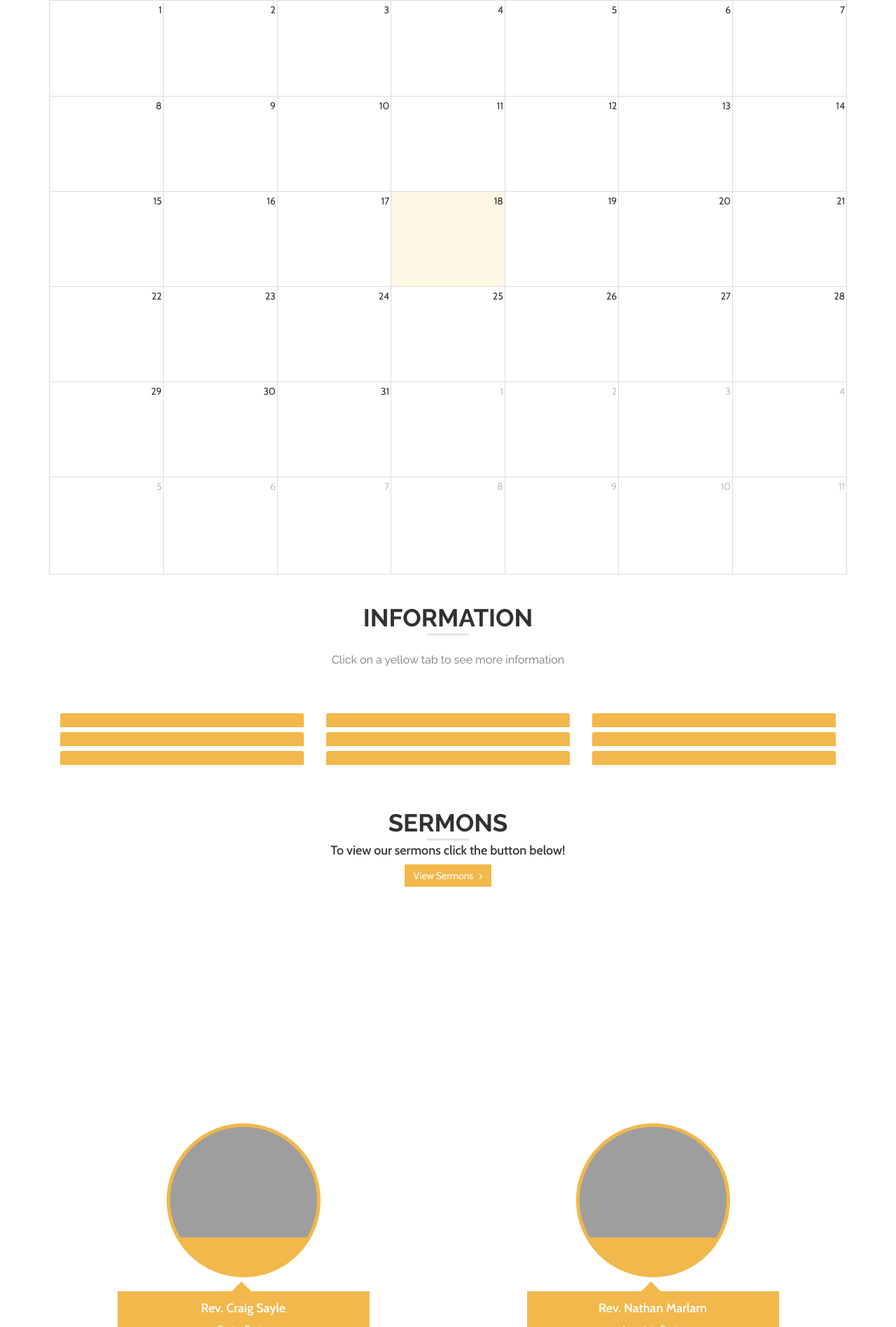
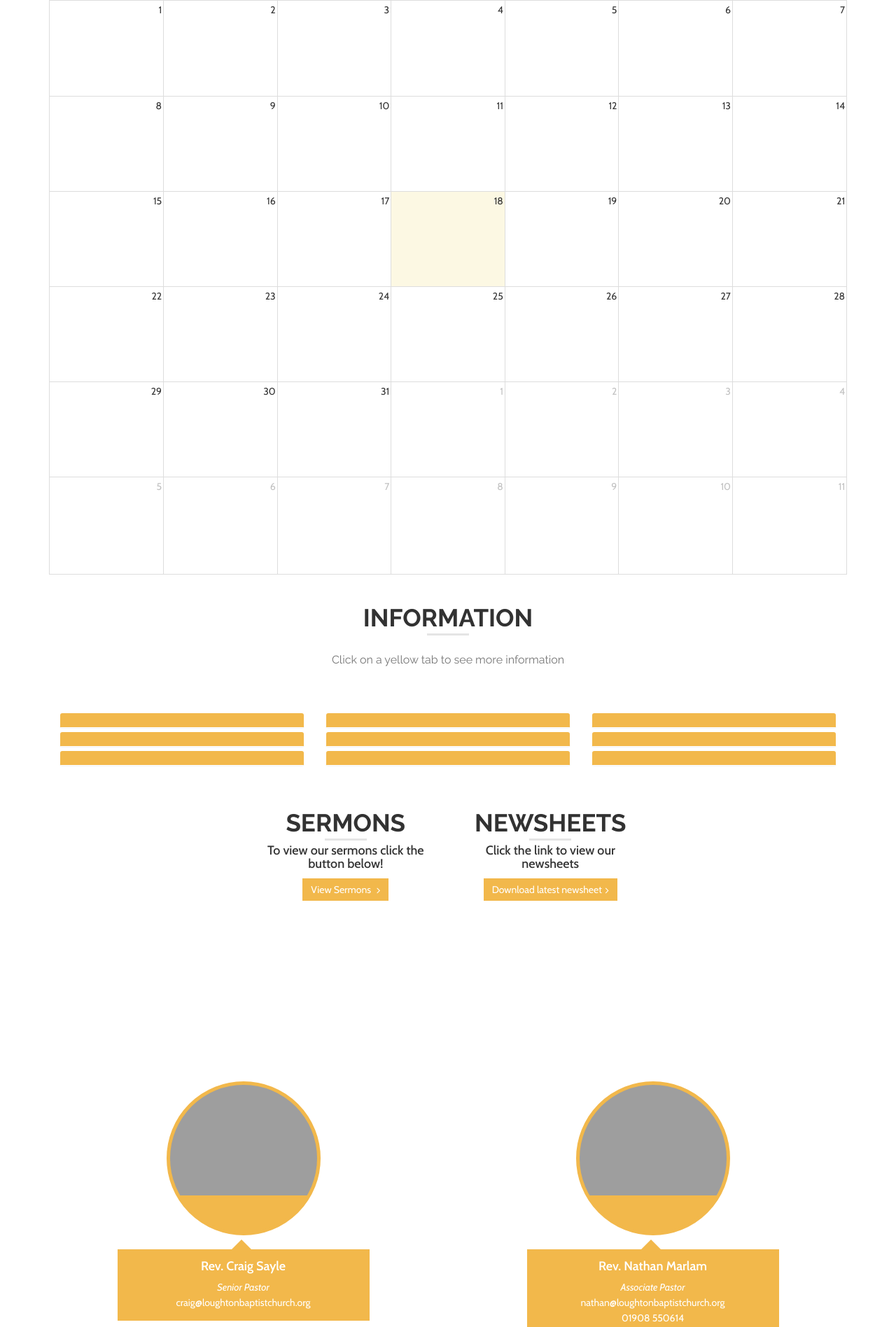
Before and after one commit to Masssssimo/LBC, a PHP site: page /home.php in a window 1280 px wide. Shown: the part 4604-6500 px from the top of the page at 70% size. Run offline with PHP 8.4, Linux system fonts and the light colour scheme; data that the repository does not hold is empty; some libraries are stand-ins or nearby versions; grey boxes are pictures that could not be loaded.

Commit message:
Done newsheets but no cms
asdasd

```diff
--- a/home.php
+++ b/home.php
@@ -638,7 +638,7 @@
 			</section>
 
 			<section id="regulars-area" class="section-events">
-				<div class="container">
+				<div class="container" style="margin-bottom: -80px;">
 					<div class="row">
 						<div class="col-sm-6 col-sm-offset-3 center-title text-center">
 							<h3>Regulars Area</h3>
@@ -779,8 +779,8 @@
 
 
 
-					<div class="row" style="margin-bottom: -55px;">
-						<div class="col-sm-6 col-sm-offset-3 center-title text-center activity-title">
+					<div class="row" style="margin-bottom: -100px;">
+						<div class="col-sm-3 col-sm-offset-3 center-title text-center activity-title">
 							<br><br>
 							<h3 style="margin-bottom: -15px;">Sermons</h3>
 							<span class="center-line"></span>
@@ -790,6 +790,21 @@
 								<h4 style="margin-top: -15px;">To view our sermons click the button below!</h4>
 								<a href="sermons.php">
 								<button type="button" class="btn btn-yellow btn-md wow fadeInUp delay">View Sermons <i class="fa fa-angle-right"></i></button>
+								</a>
+							</div>
+
+						</div>
+
+						<div class="col-sm-3 center-title text-center activity-title">
+							<br><br>
+							<h3 style="margin-bottom: -15px;">Newsheets</h3>
+							<span class="center-line"></span>
+
+
+							<div class="img-service-box">
+								<h4 style="margin-top: -15px;">Click the link to view our newsheets</h4>
+								<a href="img/wallpapers/1.jpg" download>
+								<button type="button" class="btn btn-yellow btn-md wow fadeInUp delay">Download latest newsheet<i class="fa fa-angle-right"></i></button>
 								</a>
 							</div>
 
```
